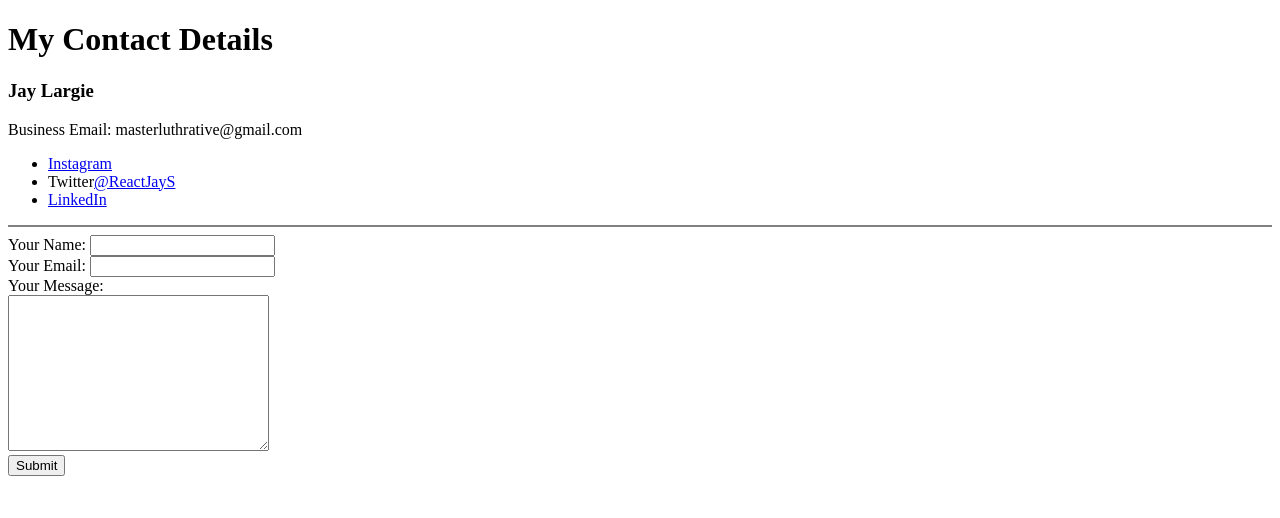
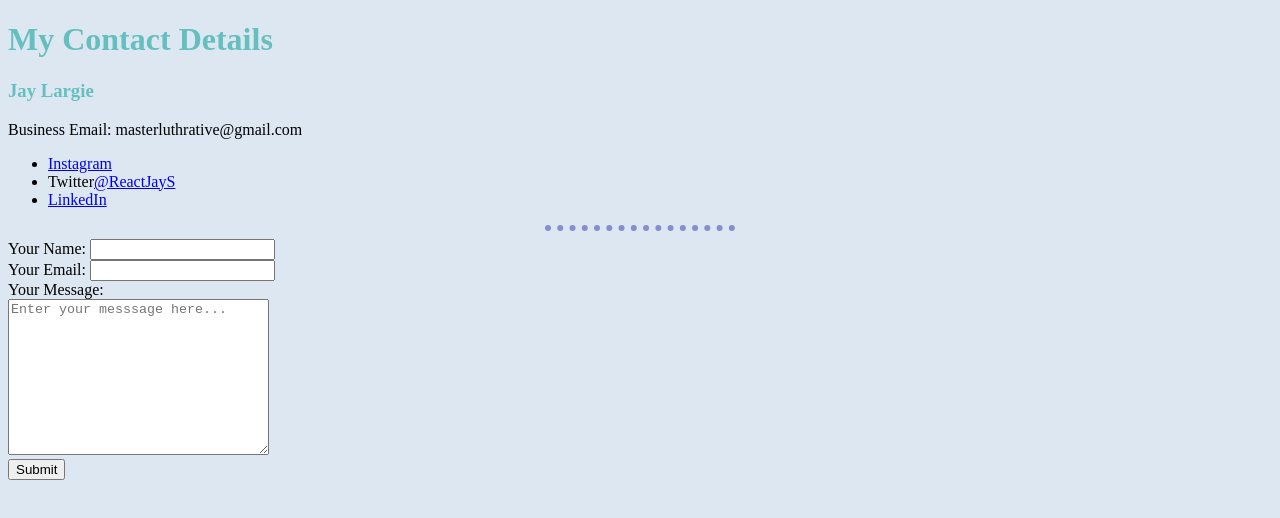
Before and after one commit to MasterLuth/CV, a plain HTML site: page contact-me.html in a window 1280 px wide. Drawn offline with Linux system fonts and the light colour scheme.

Commit message:
Add files via upload

```diff
--- a/contact-me.html
+++ b/contact-me.html
@@ -3,6 +3,7 @@
   <head>
     <meta charset="utf-8">
     <title>My Contact Info</title>
+      <link rel="stylesheet" href="css/styles.css">
   </head>
   <body>
     <h1>My Contact Details</h1>
@@ -13,14 +14,14 @@
       <li>Twitter<a href="https://twitter.com/ReactJayS">@ReactJayS</a></li>
       <li><a href="https://www.linkedin.com/in/javon-largie/">LinkedIn</a></li>
     </ul>
-    <hr shape=3 noshade>
+    <hr>
     <form action="mailto:masterluthrative@gmail.com" method="post" enctype="text/plain">
       <label>Your Name:</label>
       <input type="text" name="yourName" value=""><br>
       <label>Your Email:</label>
       <input type="text" name="yourEmail" value=""><br>
       <label>Your Message:</label><br>
-      <textarea name="yourMessage" rows="10" cols="30"></textarea><br>
+      <textarea placeholder="Enter your messsage here..."name="yourMessage" rows="10" cols="30"></textarea><br>
       <input type="submit" name="">
     </form>
   </body>
--- /dev/null
+++ b/css/styles.css
@@ -0,0 +1,20 @@
+body {
+  background-color: #DDE7F2;
+}
+
+hr {
+  border: 6px dotted;
+  border-color: #878ECD;
+  background-color: none;
+  border-style: none none dotted;
+  height: 0px;
+  width: 15%;
+}
+
+h1 {
+  color: #66BFBF
+}
+
+h3 {
+  color: #66BFBF
+}
```
Also changed, not shown: index.html (+1 -18 lines).
